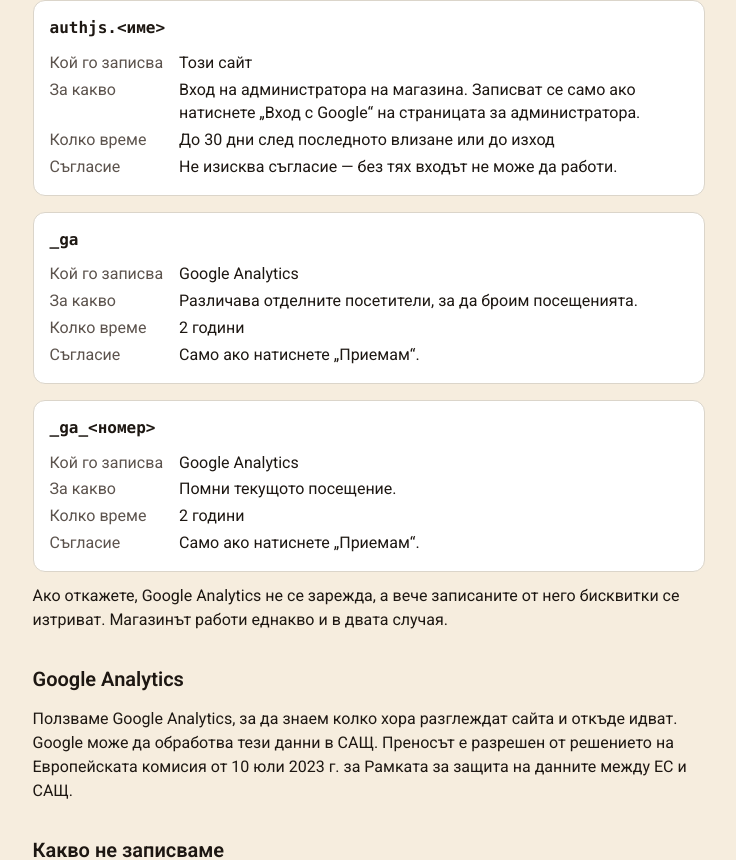
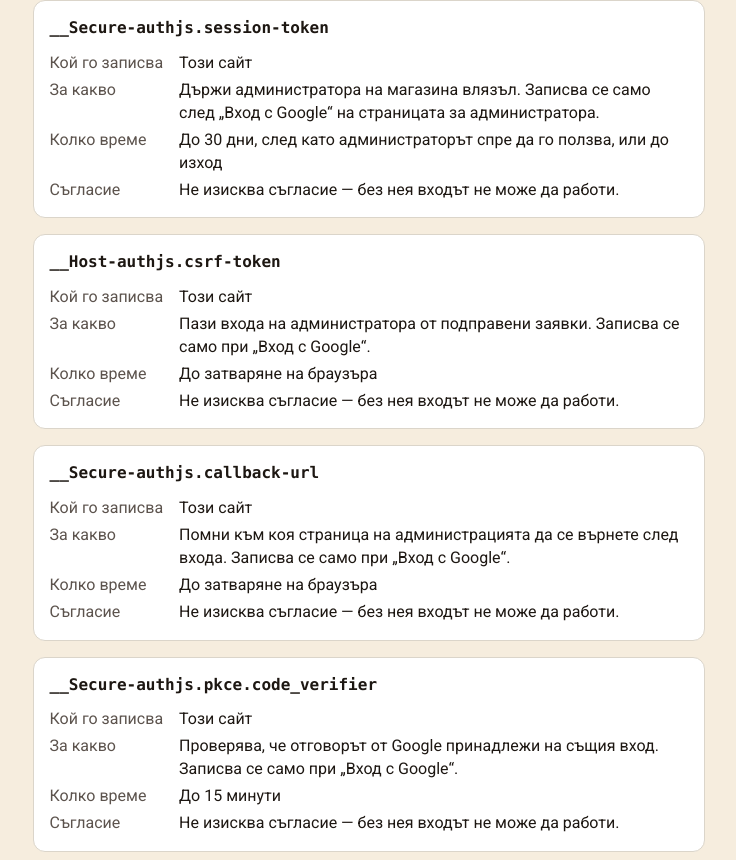
Before and after one commit to Nik-Kolev/beepollen, a Next.js app: page /cookies in a window 1280 px wide. Shown: the part 1617-2477 px from the top of the page, without its empty margins (264-1000 px from the left). Built offline with nearby package versions, Linux system fonts and the light colour scheme; no server answers.

Commit message:
Name the sign-in cookies and Backblaze's country as they really are
Over HTTPS Auth.js prefixes its cookies with __Secure- or __Host-, and
each lasts differently; the other recipients already name their country.

```diff
--- a/src/app/(shop)/cookies/page.tsx
+++ b/src/app/(shop)/cookies/page.tsx
@@ -60,12 +60,37 @@ const ENTRIES: Entry[] = [
     consent: "Не изисква съгласие — служи само страницата да не скача.",
   },
   {
-    name: "authjs.<име>",
+    name: "__Secure-authjs.session-token",
     provider: "Този сайт",
     purpose:
-      "Вход на администратора на магазина. Записват се само ако натиснете „Вход с Google“ на страницата за администратора.",
-    duration: "До 30 дни след последното влизане или до изход",
-    consent: "Не изисква съгласие — без тях входът не може да работи.",
+      "Държи администратора на магазина влязъл. Записва се само след „Вход с Google“ на страницата за администратора.",
+    duration:
+      "До 30 дни, след като администраторът спре да го ползва, или до изход",
+    consent: "Не изисква съгласие — без нея входът не може да работи.",
+  },
+  {
+    name: "__Host-authjs.csrf-token",
+    provider: "Този сайт",
+    purpose:
+      "Пази входа на администратора от подправени заявки. Записва се само при „Вход с Google“.",
+    duration: "До затваряне на браузъра",
+    consent: "Не изисква съгласие — без нея входът не може да работи.",
+  },
+  {
+    name: "__Secure-authjs.callback-url",
+    provider: "Този сайт",
+    purpose:
+      "Помни към коя страница на администрацията да се върнете след входа. Записва се само при „Вход с Google“.",
+    duration: "До затваряне на браузъра",
+    consent: "Не изисква съгласие — без нея входът не може да работи.",
+  },
+  {
+    name: "__Secure-authjs.pkce.code_verifier",
+    provider: "Този сайт",
+    purpose:
+      "Проверява, че отговорът от Google принадлежи на същия вход. Записва се само при „Вход с Google“.",
+    duration: "До 15 минути",
+    consent: "Не изисква съгласие — без нея входът не може да работи.",
   },
   {
     name: "_ga",
--- a/src/app/(shop)/privacy/page.tsx
+++ b/src/app/(shop)/privacy/page.tsx
@@ -96,7 +96,7 @@ const RECIPIENTS = [
   "Еконт Експрес — име, телефон и избраният офис, за да достави пратката.",
   "Viber Media (Люксембург) — телефонът ви, ако се свържем с вас за поръчката през Viber.",
   "TODO: хостинг доставчик и регион на сървъра — базата данни на магазина.",
-  "Backblaze (хранилище в ЕС) — резервните копия на базата данни на магазина.",
+  "Backblaze (САЩ, сървъри в ЕС) — резервните копия на базата данни на магазина.",
   "Resend (САЩ) — изпращането на имейлите за поръчката. Resend ни съобщава, ако имейлът не е доставен или е отбелязан като спам.",
   "TODO: кой изпраща офертите и напомнянията по имейл.",
   "Google (САЩ) — Google Analytics, само ако сте приели бисквитките.",
```
